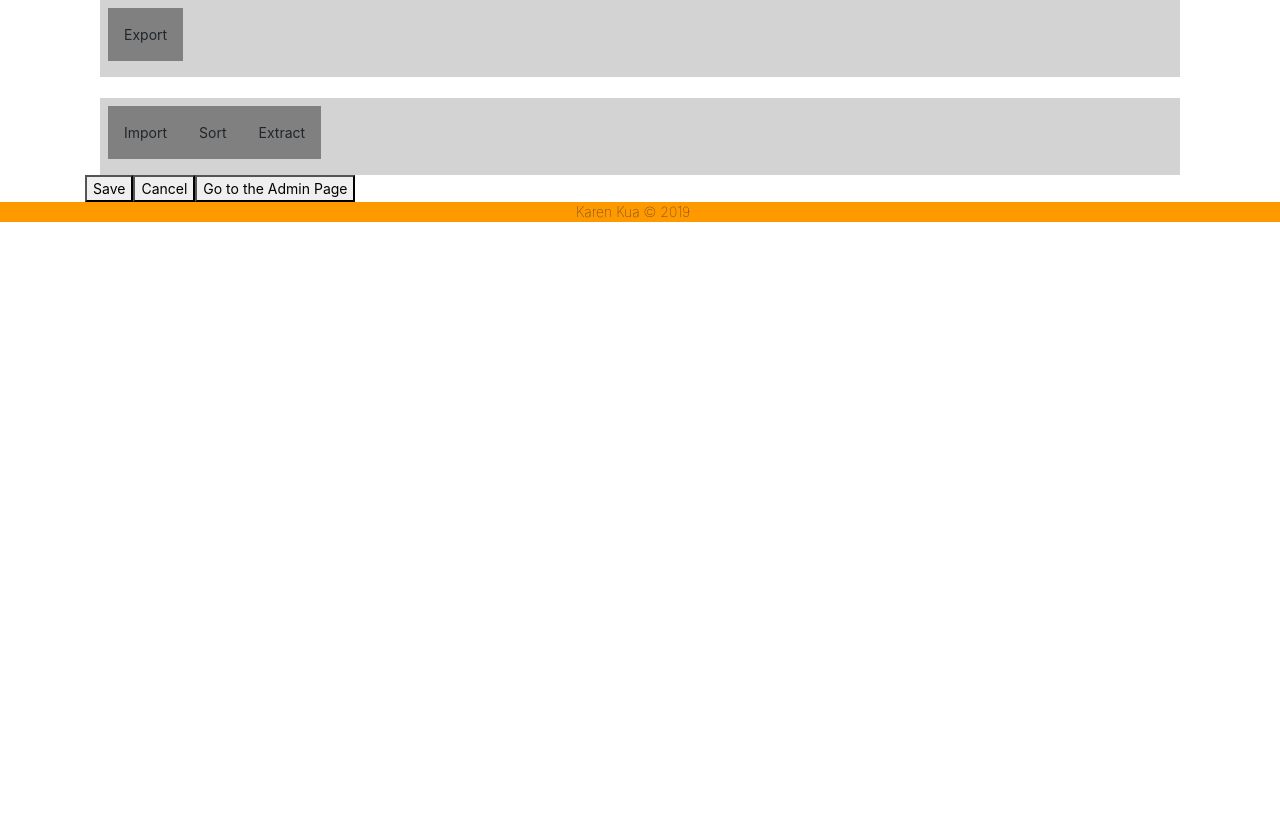
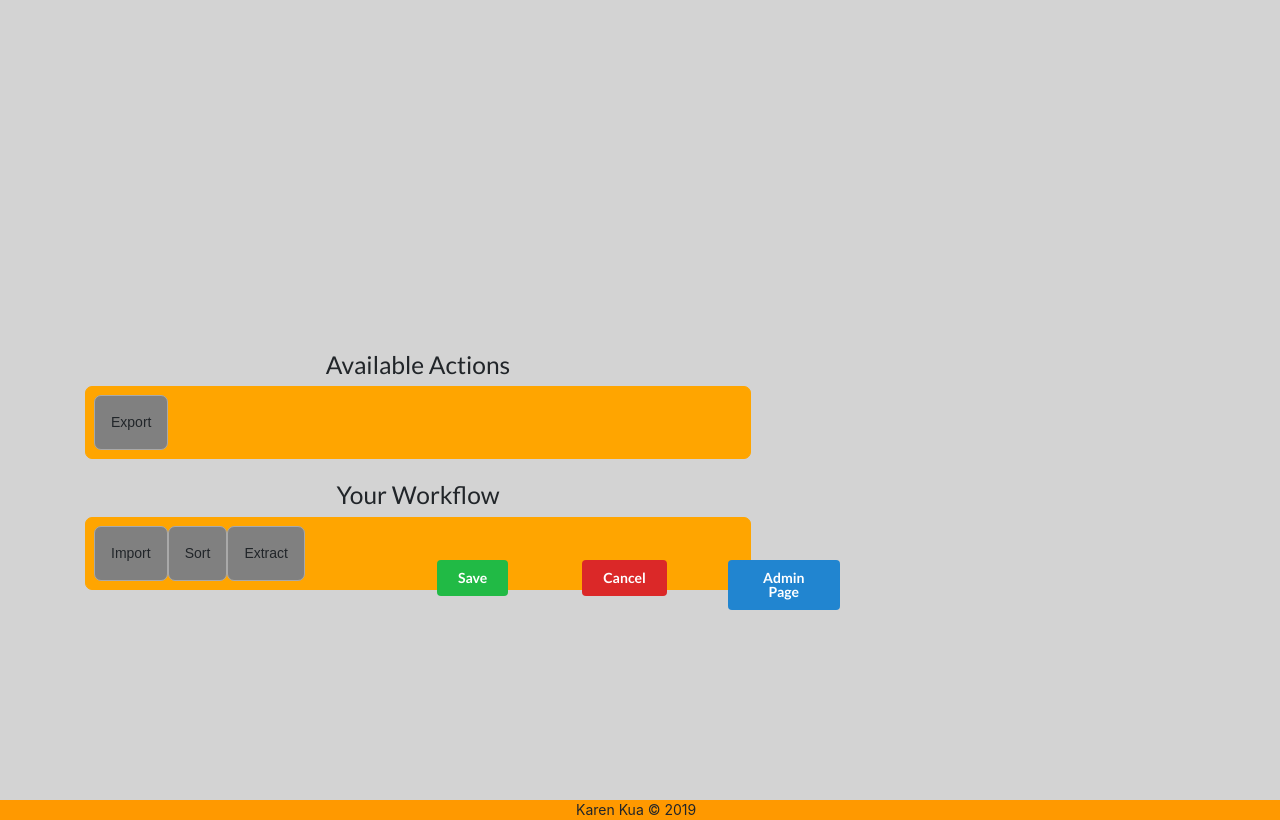
Before and after one commit to azukimochi/workflow, a React (Create React App) app: page /workflow in a window 1280 px wide. Built offline with nearby package versions, Linux system fonts and the light colour scheme.

Commit message:
styled workflow page

```diff
--- a/src/App.js
+++ b/src/App.js
@@ -12,7 +12,7 @@ const App = () => (
         <Route exact path="/workflow" component={WorkflowList} />
         <Route exact path="*" component={AdminPage} />
       </Switch>
-    <Footer />
+      <Footer />
     </div>
   </Router>
 );
--- /dev/null
+++ b/src/components/DragNDropCanvases/DragNDropCanvases.css
@@ -0,0 +1,21 @@
+#canvases {
+    position: relative;
+    top: 25em;
+    width: 60%;
+}
+
+h3 {
+    text-align: center;
+}
+
+.tiles {
+    border: 0.5px solid darkgrey;
+    border-radius: 7px;
+    font-family: sans-serif;
+    font-size: 14px;
+}
+
+.canvas {
+    border: 0.5px solid orange;
+    border-radius: 7px;
+}
--- a/src/components/DragNDropCanvases/DragNDropCanvases.js
+++ b/src/components/DragNDropCanvases/DragNDropCanvases.js
@@ -1,20 +1,21 @@
 import React from "react"
 import { DragDropContext, Droppable, Draggable } from 'react-beautiful-dnd';
+import "./DragNDropCanvases.css"
 
 const grid = 8;
 
 const getItemStyle = (isDragging, draggableStyle) => ({
     userSelect: 'none',
     padding: grid * 2,
-    margin: `0 0 ${grid}px 0`,
+    margin: `0 2 ${grid}px 0`,
 
-    background: isDragging ? 'lightgreen' : 'grey',
+    background: isDragging ? 'coral' : 'grey',
 
     ...draggableStyle
 });
 
 const getListStyle = isDraggingOver => ({
-    background: isDraggingOver ? 'lightblue' : 'lightgrey',
+    background: isDraggingOver ? 'darkgrey' : 'orange',
     display: 'flex',
     padding: grid,
     overflow: 'auto',
@@ -23,10 +24,12 @@ const getListStyle = isDraggingOver => ({
 const DragNDropCanvasses = props => {
     return (
         <div className="container">
+        <div id="canvases">
             <DragDropContext onDragEnd={props.onDragEnd}>
+                <h3>Available Actions</h3>
                 <Droppable droppableId="droppable" direction="horizontal">
                     {(provided, snapshot) => (
-                        <div
+                        <div className="canvas"
                             ref={provided.innerRef}
                             style={getListStyle(snapshot.isDraggingOver)}
                             {...provided.droppableProps}
@@ -37,7 +40,7 @@ const DragNDropCanvasses = props => {
                                     draggableId={item.id}
                                     index={index}>
                                     {(provided, snapshot) => (
-                                        <div
+                                        <div className="tiles"
                                             ref={provided.innerRef}
                                             {...provided.draggableProps}
                                             {...provided.dragHandleProps}
@@ -55,9 +58,10 @@ const DragNDropCanvasses = props => {
                     )}
                 </Droppable>
                 <br />
+                <h3>Your Workflow</h3>
                 <Droppable droppableId="droppable2" direction="horizontal">
                     {(provided, snapshot) => (
-                        <div
+                        <div className="canvas"
                             ref={provided.innerRef}
                             style={getListStyle(snapshot.isDraggingOver)}
                             {...provided.droppableProps}
@@ -68,7 +72,7 @@ const DragNDropCanvasses = props => {
                                     draggableId={item.id}
                                     index={index}>
                                     {(provided, snapshot) => (
-                                        <div className="horizontal"
+                                        <div className="tiles"
                                             ref={provided.innerRef}
                                             {...provided.draggableProps}
                                             {...provided.dragHandleProps}
@@ -87,6 +91,7 @@ const DragNDropCanvasses = props => {
                 </Droppable>
             </DragDropContext>
         </div>
+        </div>
     )
 }
 
--- a/src/components/Footer/Footer.css
+++ b/src/components/Footer/Footer.css
@@ -5,5 +5,4 @@
 
 #footerText {
     margin: 0 45% 0 45%;
-    font-weight: 100;
 }
--- a/src/components/Footer/Footer.js
+++ b/src/components/Footer/Footer.js
@@ -2,8 +2,9 @@ import React from "react"
 import "./Footer.css"
 
 const Footer = () => {
-    return( <div id="footer">
-    <p id="footerText">Karen Kua © 2019</p>
+    return(
+    <div id="footer">
+        <p id="footerText">Karen Kua © 2019</p>
     </div>
     )
 }
--- a/src/pages/AdminPage/AdminPage.js
+++ b/src/pages/AdminPage/AdminPage.js
@@ -10,38 +10,35 @@ class AdminPage extends Component {
     }
     render() {
         return (
-            <div id="container" className="body">
+            <div id="adminContainer" className="body">
+
                 <div className="row">
                     <div className="col-xl-6 offset-xl-6">
-                    <Typing>
-                        <header>Welcome, Admin!</header>
+                        <Typing>
+                            <header>Welcome, Admin!</header>
                         </Typing>
                     </div>
                 </div>
 
                 <div className="row">
-
                     <div className="col-xl-6 offset-xl-6">
-
                         <div
                             id="toWorkflowBtn"
                             className="ui orange vertical animated button"
                             tabIndex="0"
                             onClick={this.handleClick}>
                             <div className="visible content">
-                            Setup Workflow
+                                Setup Workflow
                             </div>
                             <div className="hidden content">
                                 <i className="calendar alternate outline icon"></i>
                                 Let's get working!
                             </div>
                         </div>
-
                     </div>
                 </div>
 
             </div>
-
         )
     }
 }
--- /dev/null
+++ b/src/pages/WorkflowList/Workflow.css
@@ -0,0 +1,8 @@
+#workflowContainer {
+    height: 100vh;
+    background-color: lightgrey;
+}
+
+#btnContainer {
+    margin-top: 25%;
+}
--- a/src/pages/WorkflowList/WorkflowList.js
+++ b/src/pages/WorkflowList/WorkflowList.js
@@ -4,6 +4,7 @@ import CancelModal from "../../components/CancelModal/CancelModal"
 import DragNDropCanvasses from "../../components/DragNDropCanvases/DragNDropCanvases"
 import { ToastContainer, toast } from 'react-toastify'
 import 'react-toastify/dist/ReactToastify.css'
+import "./Workflow.css"
 
 const workFlowStages = Workflow.Stages
 
@@ -153,18 +154,44 @@ class WorkflowList extends Component {
     render() {
         if (this.state.availableActions && this.state.selectedActions) {
             return (
-                <div className="container">
+                <div id="workflowContainer">
+                    <div className="row">
+                        <DragNDropCanvasses
+                            onDragEnd={this.onDragEnd}
+                            availableActions={this.state.availableActions}
+                            selectedActions={this.state.selectedActions}
+                        />
+                    </div>
+                    <div id="btnContainer">
+                        <div className="row">
+                            <div className="col-xl-4 offset-xl-4">
+                                <div className="row">
+                                    <div className="col">
+                                        <div className="ui green animated button" tabIndex="0" onClick={this.handleSave}>
+                                            <div className="visible content">Save</div>
+                                            <div className="hidden content">
+                                                <i className="save icon"></i>
+                                            </div>
+                                        </div>
+                                    </div>
 
-                    <DragNDropCanvasses
-                        onDragEnd={this.onDragEnd}
-                        availableActions={this.state.availableActions}
-                        selectedActions={this.state.selectedActions}
-                    />
 
-                    <div>
-                        <button onClick={this.handleSave}>Save</button>
-                        <button onClick={this.openModal}>Cancel</button>
-                        <button onClick={this.goToAdminPage}>Go to the Admin Page</button>
+
+                                    <div className="col">
+                                        <button className="ui red button" onClick={this.openModal}>
+                                            Cancel
+                                        </button>
+                                    </div>
+
+                                    <div className="col">
+                                        <button className="ui primary button" onClick={this.goToAdminPage}>
+                                            Admin Page
+                                        </button>
+                                    </div>
+
+                                </div>
+                            </div>
+                        </div>
                     </div>
 
                     <div>
```
